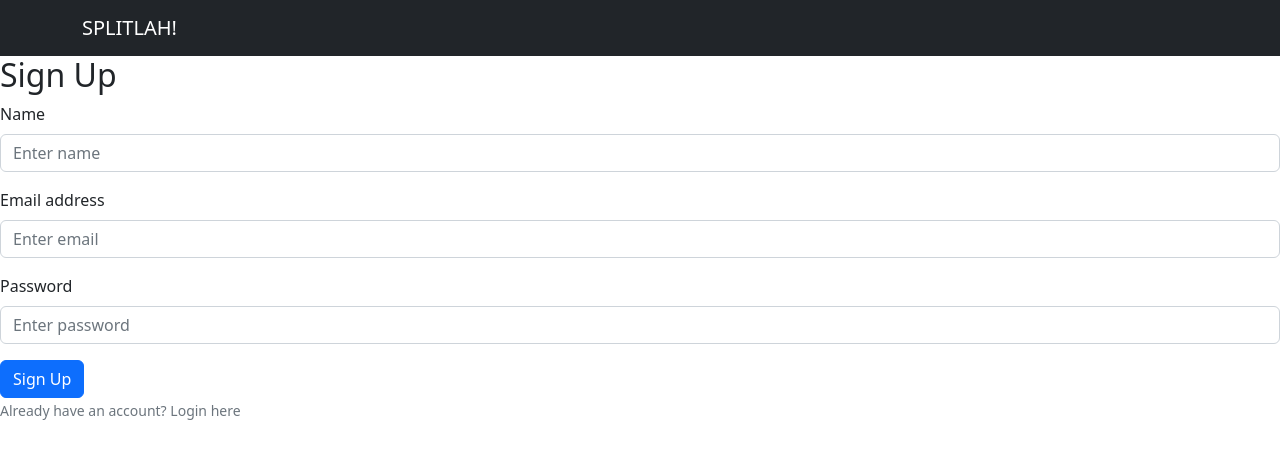
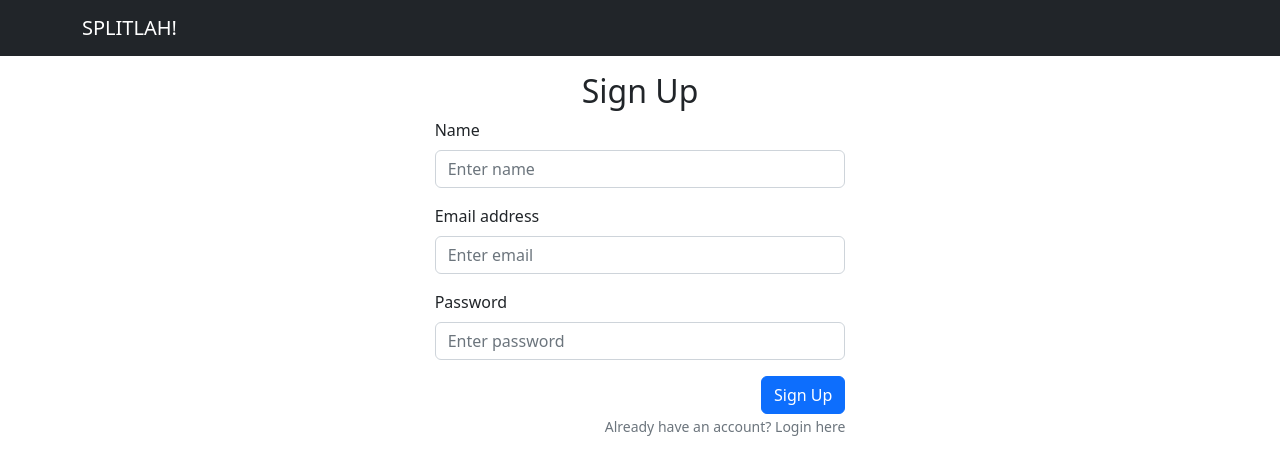
Before and after one commit to SplitLahTeam/SplitLah-, a React (Vite) app in the folder Client/: page /users/register in a window 1280 px wide. Shown: the top 474 px of the page. Built offline with nearby package versions, Linux system fonts and the light colour scheme; no server answers.

Commit message:
Register Page Layout improved

```diff
--- a/Client/src/pages/RegisterUser.jsx
+++ b/Client/src/pages/RegisterUser.jsx
@@ -1,5 +1,8 @@
 import Button from 'react-bootstrap/Button';
 import Form from 'react-bootstrap/Form';
+import container from 'react-bootstrap/Container';
+import Row from 'react-bootstrap/Row'
+import Col from 'react-bootstrap/Col'
 import {useEffect} from 'react'
 import {useNavigate} from 'react-router-dom'
 import {useSelector, useDispatch} from 'react-redux'
@@ -60,8 +63,10 @@ const RegisterUser = () => {
   };
 
   return (
+    <Row className='justify-content-center mt-3'>
+      <Col xs={6} lg={4}>
         <Form method="post" onSubmit={handleSubmit}>
-      <h2>Sign Up</h2>
+          <h2 className='text-center'>Sign Up</h2>
           <Form.Group className="mb-3" controlId="formBasicName">
             <Form.Label>Name</Form.Label>
             <Form.Control type="text" name="name" placeholder="Enter name" required />
@@ -76,6 +81,8 @@ const RegisterUser = () => {
           </Form.Group>
           <Form.Group className="mb-3" controlId="formBasicCheckbox">
           </Form.Group>
+          <Row>
+            <Col className='text-end'>
               <Button variant="primary" type="submit">
                 Sign Up
               </Button>
@@ -83,7 +90,11 @@ const RegisterUser = () => {
               <Form.Text className="text-muted">
                 Already have an account? Login <a onClick={()=>navigate('/')}>here</a>
               </Form.Text>
+            </Col>
+          </Row>
         </Form>
+      </Col>
+    </Row>
   );
 }
 
```
Lines whose indentation alone changed are shown as unchanged.
